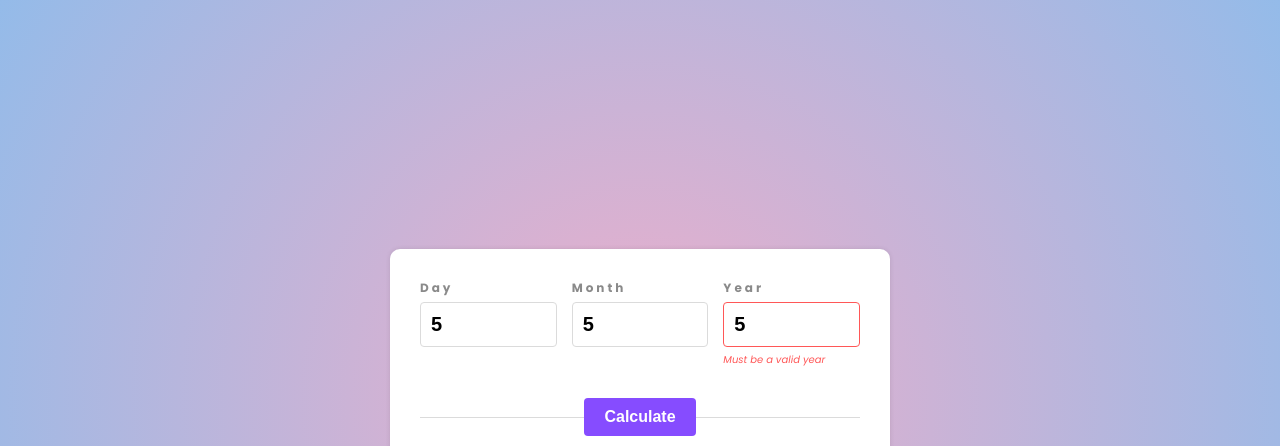
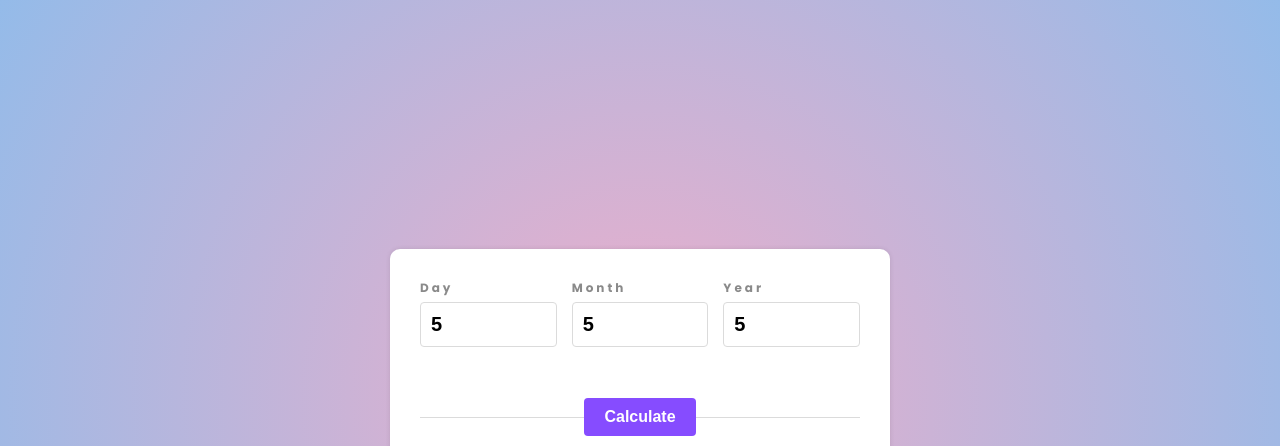
Before and after one commit to anaskhaled98/Age-Calculator, a plain HTML site: page index.html in a window 1280 px wide. Both pictures are taken after typing "5", "5", "5" into the empty fields and a click on the button "Calculate". Shown: the top 446 px of the page. Drawn offline with Linux system fonts and the light colour scheme.

Commit message:
Edit warning message to be updated automatic when (card__input--error) class added to the input and edit validation to not work with regex but work with regular conitions.

```diff
--- a/script.js
+++ b/script.js
@@ -1,30 +1,84 @@
 const inputs = document.querySelectorAll("[type='number']");
 const calculateButton = document.querySelector(".card__button");
-const dayElement = document.querySelector("[name='day']");
-const monElement = document.querySelector("[name='month']");
-const yearElement = document.querySelector("[name='year']");
-const resultValue = document.querySelector(".card__resultValue");
 const currentYear = new Date().getFullYear();
+
+/*
+// Validation by Regex
+
 const regexForDays = /^(0?[1-9]|[1-2][0-9]|3[0-1])$/;
 const regexForMonth = /^(0?[1-9]|1[0-2])$/;
 const regexForYears = new RegExp(`^([1-${currentYear}])$`);
 
-// Validation
 
 const validationFunction = (element,regex) =>
 {
     if(!regex.test(element.value))
     {
-        element.classList.add("warningBorder");
-        element.nextElementSibling.classList.add("warningMessage");
+        element.classList.add("card__input--error");
         return false;
     }
     else {
-        element.classList.remove("warningBorder");
-        element.nextElementSibling.classList.remove("warningMessage");
+        element.classList.remove("card__input--error");
         return true;
     }
 }
+*/
+
+// Validation
+const validateDay = (day) => {
+    if(day && day > 0 && day <= 31) {
+    return true;
+}
+}
+
+const validateMonth = (month) => {
+    if(month && month > 0 && month <= 12) {
+    return true;
+}
+}
+
+const validateYear = (year) => {
+    if(year && year > 0 && year < currentYear) {
+        return true;
+    }
+}
+
+const isDateValid = (dayElement,monthElement,yearElement) => {
+ let isValid = [false,false,false];
+
+ if(!validateDay(dayElement.value)) {
+    dayElement.classList.add("card__input--error");
+ }
+ else  {
+    isValid[0] = true;
+    dayElement.classList.remove("card__input--error");
+ }
+
+ if(!validateMonth(monthElement.value)) {
+    monthElement.classList.add("card__input--error");
+ }
+ else  {
+    isValid[1] = true;
+    monthElement.classList.remove("card__input--error");
+ }
+
+ if(!validateYear(yearElement.value)) {
+    yearElement.classList.add("card__input--error");
+ }
+ else  {
+    isValid[2] = true;
+    yearElement.classList.remove("card__input--error");
+ }
+
+
+ return isValid.every ((item) => {
+    if(item) return true;
+ })
+
+}
+
+
+
 
  // Get Date
 function calculateAge(year,month,day) {
@@ -42,20 +96,36 @@ function calculateAge(year,month,day) {
 }
 
 const onClickHandler = () => {
+    const dayElement = document.querySelector("[name='day']");
+    const monthElement = document.querySelector("[name='month']");
+    const yearElement = document.querySelector("[name='year']");
+    const resultValue = document.querySelector(".card__resultValue");
+
+    /*
     validationFunction(dayElement,regexForDays);
     validationFunction(monElement,regexForMonth);
     validationFunction(yearElement,regexForYears);
 
 
     if(validationFunction(dayElement,regexForDays) && validationFunction(monElement,regexForMonth)){
-    resultValue.textContent = calculateAge(yearElement.value,monElement.value,dayElement.value);
+
+        resultValue.textContent = calculateAge(yearElement.value,monElement.value,dayElement.value);
     }
+    */
+
+    if(!isDateValid(dayElement,monthElement,yearElement)) {
+        resultValue.textContent = "--"
+        return;
+    }
+
+    resultValue.textContent = calculateAge(yearElement.value,monthElement.value,dayElement.value);
 
     };
     inputs.forEach((item) => {
     item.addEventListener("keydown", (event) => {
         if(event.key === "Enter") onClickHandler();
     })
+
 })
 
 calculateButton.addEventListener("click", onClickHandler);
--- a/style.css
+++ b/style.css
@@ -126,11 +126,11 @@
   color: var(--color-purple);
 }
 
-.warningBorder {
+.card__input--error {
   border: 1px solid var(--color-red);
 }
 
-.warningMessage {
+.card__input--error + .card__errorMessage {
   opacity: 1;
   visibility: visible;
 }
```
